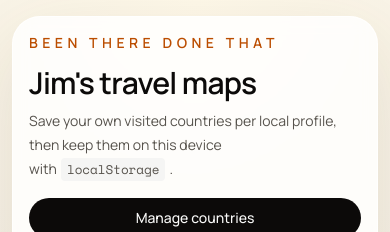
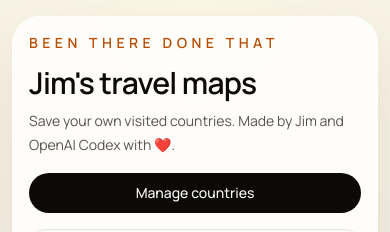
Before and after one commit to jimcbl/been-map, a Next.js app: page / in a window 390 px wide. Shown: the top 232 px of the page. Built offline with nearby package versions, Linux system fonts and the light colour scheme.

Commit message:
feat: responsive

```diff
--- a/app/components/world-travel-map.tsx
+++ b/app/components/world-travel-map.tsx
@@ -94,7 +94,7 @@
 
   return (
     <main className="min-h-screen bg-[radial-gradient(circle_at_top,_#fff9ea,_#f4efe4_40%,_#ece7de_100%)] px-3 py-4 text-stone-900 sm:px-6 sm:py-8 lg:px-12">
-      <section className="mx-auto flex w-full max-w-6xl flex-col gap-6 rounded-[28px] border border-white/70 bg-white/80 p-4 shadow-[0_24px_80px_rgba(78,58,21,0.12)] backdrop-blur sm:gap-8 sm:p-6 md:rounded-[32px] md:p-8">
+      <section className="mx-auto flex w-full max-w-5xl flex-col gap-6 rounded-[28px] border border-white/70 bg-white/80 p-4 shadow-[0_24px_80px_rgba(78,58,21,0.12)] backdrop-blur sm:gap-8 sm:p-6 md:rounded-[32px] md:p-8">
         <Header
           isEditorOpen={isEditorOpen}
           loginName={loginName}
@@ -238,8 +238,7 @@
             Jim&apos;s travel maps
           </h1>
           <p className="mt-2 max-w-2xl text-sm leading-6 text-stone-600 md:text-base">
-            Save your own visited countries per local profile, then keep them on this device with
-            <code className="mx-1 rounded bg-stone-100 px-1.5 py-0.5 text-[0.9em]">localStorage</code>.
+            Save your own visited countries. Made by Jim and OpenAI Codex with ❤️.
           </p>
           <button
             type="button"
```
